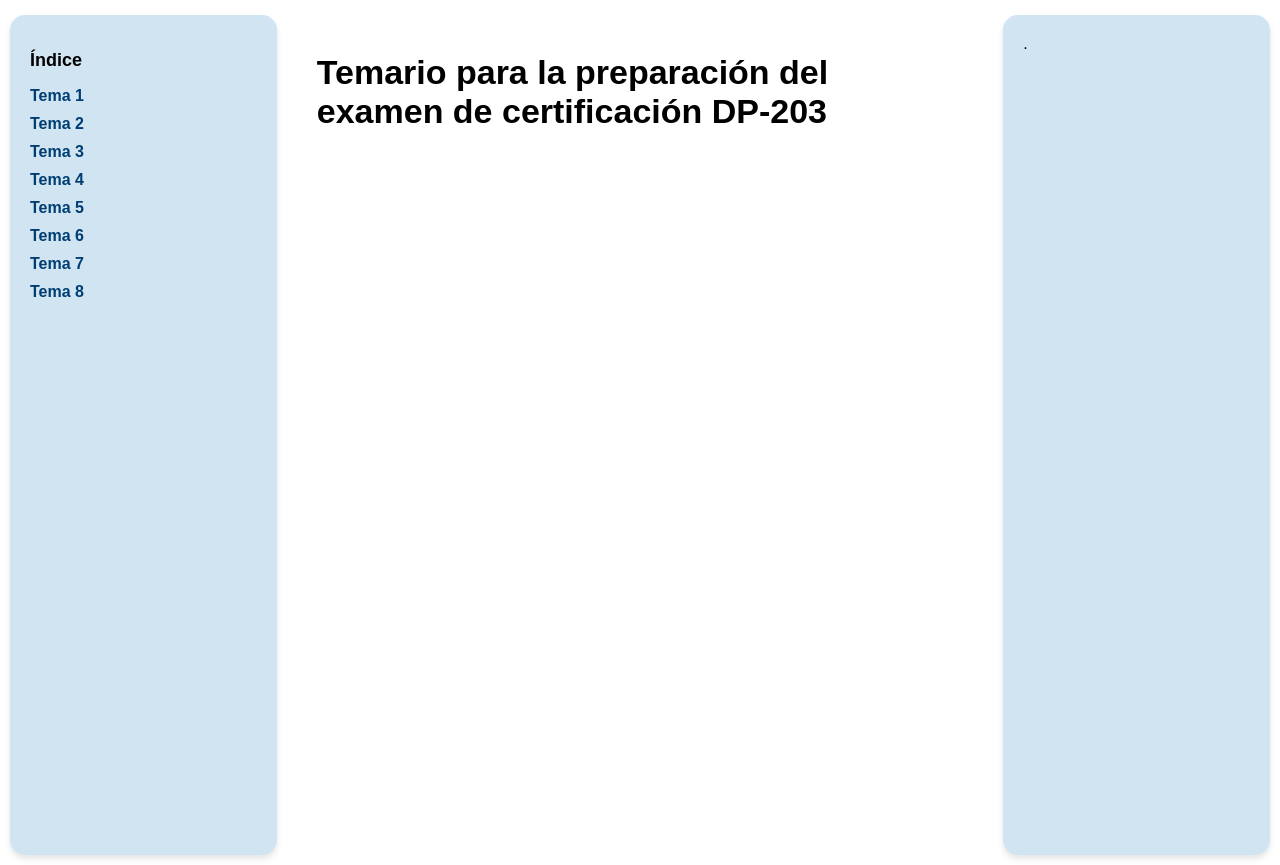
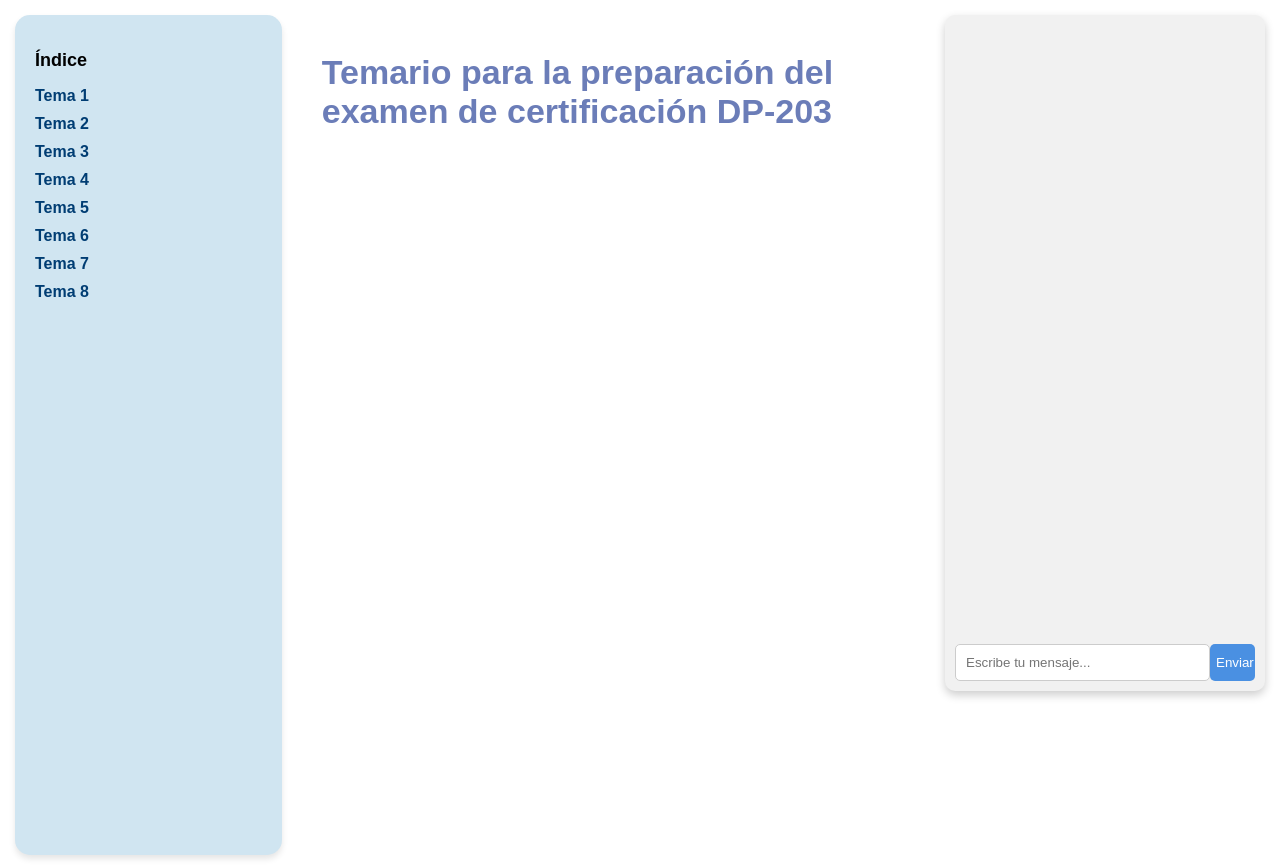
Before and after one commit to Mikemaranon/OpenCerts-webApp, a PHP site: page / in a window 1280 px wide. Shown: the part 75-940 px from the top of the page. Run offline with PHP 8.4, Linux system fonts and the light colour scheme.

Commit message:
chat implementao

```diff
--- /dev/null
+++ b/chat.js
@@ -0,0 +1,34 @@
+const chatHistory = document.getElementById('chat-history');
+const chatMessage = document.getElementById('chat-message');
+
+// Función para enviar el mensaje y agregarlo al historial
+function sendMessage() {
+    const message = chatMessage.value;
+    if (message.trim() !== "") {
+        const messageDiv = document.createElement('div');
+        messageDiv.textContent = "Tú: " + message;
+        chatHistory.appendChild(messageDiv);
+
+        // Aquí se agregaría la llamada a la API para obtener la respuesta de la IA
+        getAIResponse(message);
+
+        // Limpiar el campo de mensaje
+        chatMessage.value = "";
+
+        // Desplazar el historial hacia abajo
+        chatHistory.scrollTop = chatHistory.scrollHeight;
+    }
+}
+
+// Función para obtener la respuesta de la IA
+function getAIResponse(message) {
+    // Simulamos una respuesta de IA por el momento
+    setTimeout(() => {
+        const aiResponse = document.createElement('div');
+        aiResponse.textContent = "IA: Esta es la respuesta a tu mensaje.";
+        chatHistory.appendChild(aiResponse);
+
+        // Desplazar el historial hacia abajo
+        chatHistory.scrollTop = chatHistory.scrollHeight;
+    }, 1000);
+}
--- a/generalStyle.css
+++ b/generalStyle.css
@@ -88,8 +88,7 @@
     height: 100vh;
 }
 
-.left-section,
-.right-section {
+.left-section {
     max-width: 10cm; /* Limitar el ancho a 10 cm */
     width: 100%;
     background-color: #D0E5F1; /* Azul claro relajante */
@@ -97,16 +96,69 @@
     box-shadow: 0px 4px 6px rgba(0, 0, 0, 0.1); /* Efecto de flotación */
     position: relative;
     margin-top: 30px; /* Separar de la parte superior */
+    margin-left: 15px;
+    max-width: 6cm;
 }
 
-.left-section {
-    margin-left: 10px;
-    max-width: 6cm
+/* Estilo de la sección derecha */
+.right-section {
+    position: fixed;
+    top: 90px; /* Evitar que se sobreponga al header */
+    right: 15px;
+    width: 300px; /* Puedes ajustar el tamaño según tus necesidades */
+    height: 82%; /* Altura para el chat */
+    background-color: #f1f1f1;
+    border-radius: 10px;
+    box-shadow: 0px 4px 10px rgba(0, 0, 0, 0.2);
+    display: flex;
+    flex-direction: column;
+    justify-content: flex-end;
+    padding: 10px;
+    z-index: 5;
+}
+.back-section {
+    max-width: 10cm; /* Limitar el ancho a 10 cm */
+    width: 100%;
+    position: relative;
+    margin-top: 30px; /* Separar de la parte superior */
+    margin-right: 15px;
+    max-width: 6cm;
 }
 
-.right-section {
-    margin-right: 10px;
-    max-width: 6cm
+/* Área de historial */
+.chat-history {
+    flex-grow: 1;
+    overflow-y: auto; /* Permite desplazarse cuando el contenido es demasiado grande */
+    max-height: 300px; /* Limitar el tamaño del historial visible */
+    margin-bottom: 10px;
+    padding-right: 5px;
+}
+
+/* Estilo para el área de entrada de mensaje */
+.chat-input {
+    display: flex;
+    justify-content: space-between;
+    margin-top: 10px;
+}
+
+.chat-input input {
+    width: 80%;
+    padding: 10px;
+    border: 1px solid #ccc;
+    border-radius: 5px;
+}
+
+.chat-input button {
+    width: 15%;
+    background-color: #4A90E2;
+    border: none;
+    color: white;
+    border-radius: 5px;
+    cursor: pointer;
+}
+
+.chat-input button:hover {
+    background-color: #1C5B90;
 }
 
 .center-section {
@@ -118,6 +170,7 @@
 
 .center-section h1 {
     font-size: 34px;
+    color: rgb(107, 125, 184);
 }
 
 /* Estilo del índice */
@@ -145,3 +198,19 @@
 ul li a:hover {
     color: #1C5B90; /* Color al pasar el mouse */
 }
+
+#toggleButton {
+    position: absolute;
+    top: 10px;
+    left: 10px;
+    background-color: #003D73;
+    color: white;
+    border: none;
+    padding: 10px 20px;
+    border-radius: 5px;
+    cursor: pointer;
+}
+
+#toggleButton:hover {
+    background-color: #1C5B90;
+}
--- a/index.html
+++ b/index.html
@@ -42,7 +42,17 @@
         <section class="center-section">
             <h1>Temario para la preparación del examen de certificación DP-203</h1>
         </section>
-        <section class="right-section">.</section>
+        <section class="back-section"></section>
+        <section class="right-section">
+            <div class="chat-history" id="chat-history">
+                <!-- Aquí se mostrarán los mensajes del chat -->
+            </div>
+            <div class="chat-input">
+                <input type="text" id="chat-message" placeholder="Escribe tu mensaje..." />
+                <button onclick="sendMessage()">Enviar</button>
+            </div>
+        </section>
     </main>
+    <script src="chat.js"></script>
 </body>
 </html>
```
